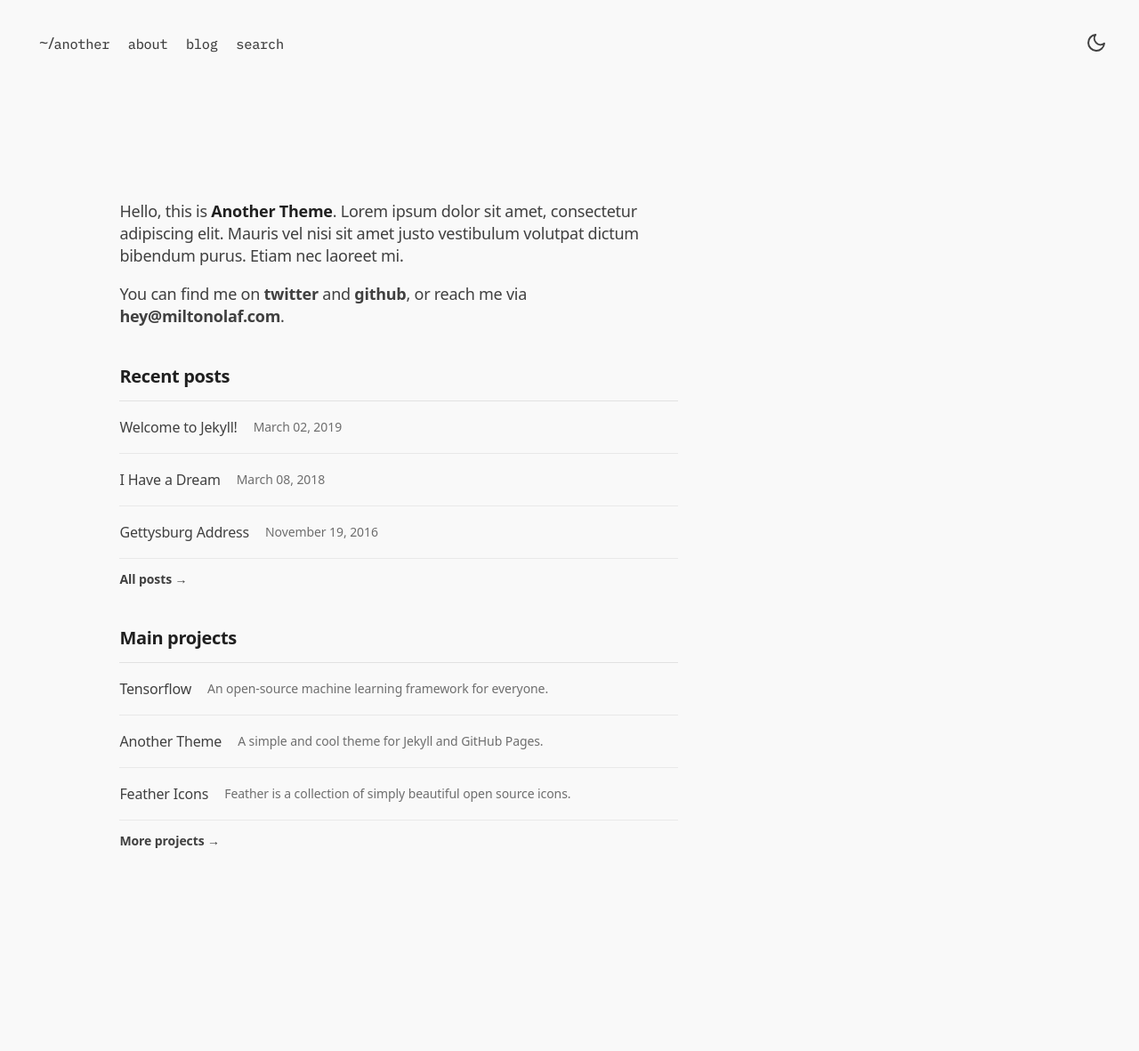
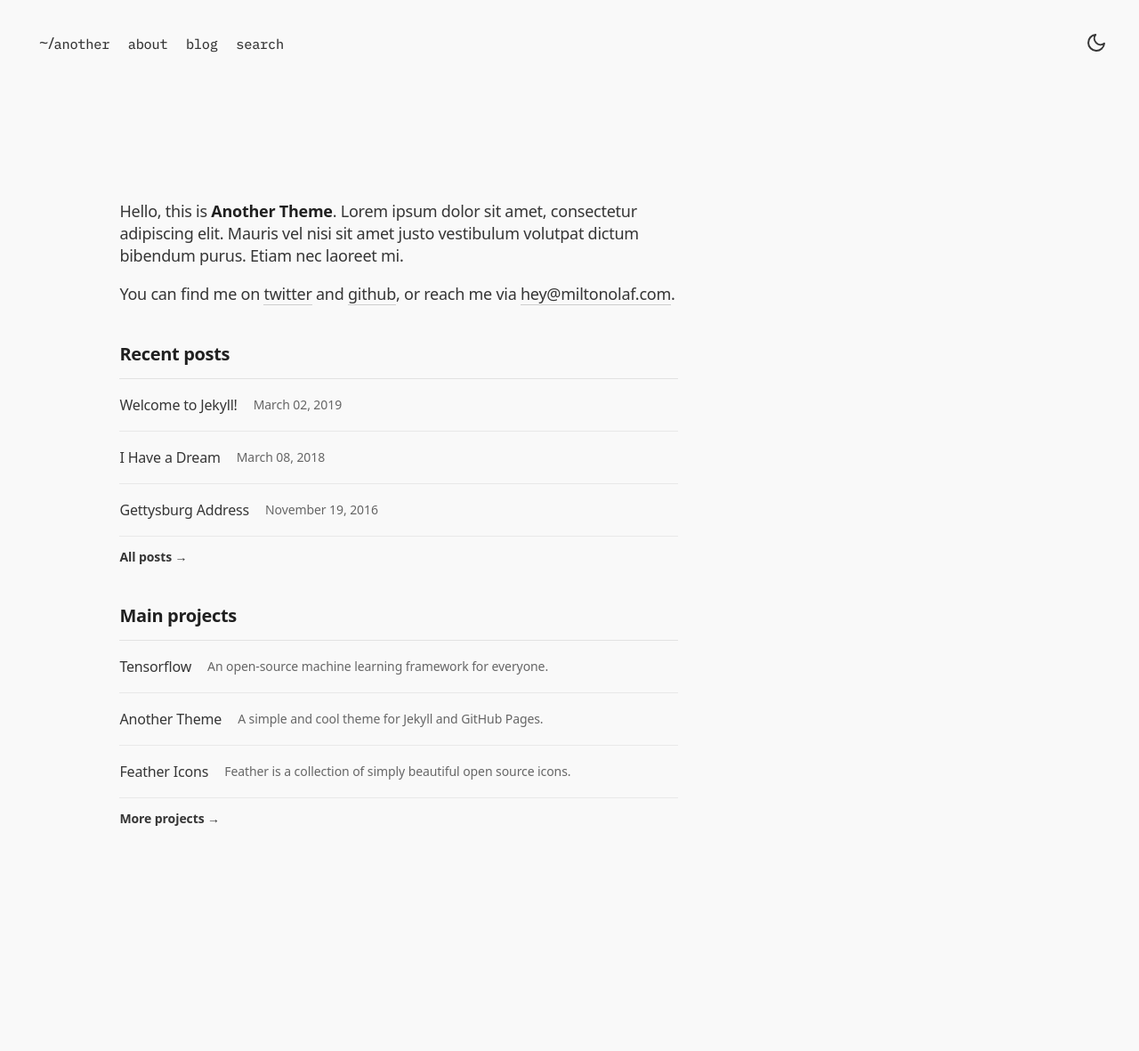
Before and after one commit to miltonparedes/another, a Jekyll site: the page built from index.md, in a window 1280 px wide. Shown: the whole page at 89% size. Built offline with Jekyll 4.4.1, drawn with Linux system fonts in a browser that asks for light colours; some web fonts are replaced; after the commit the page ends 1156 px from its top, so only the background shows below that.

Commit message:
Update links style

```diff
--- a/_sass/another/_base.scss
+++ b/_sass/another/_base.scss
@@ -35,7 +35,7 @@ html {
 }
 
 body {
-  color: rgba(var(--rgb-primary), 0.85);
+  color: rgba(var(--rgb-primary), 0.90);
   background-color: var(--bg-color);
   -webkit-text-size-adjust: 100%;
   -ms-text-size-adjust: 100%;
@@ -44,13 +44,13 @@ body {
 // No `:visited` state is required by default (browsers will use `a`)
 a {
   color: inherit;
-  font-weight: 600;
   text-decoration: none;
+  border-bottom: 1px solid rgb(var(--rgb-primary), 0.2);
   outline: inherit;
   // `:focus` is linked to `:hover` for basic accessibility
   &:hover,
   &:focus {
-    opacity: 0.8;
+    color: rgb(var(--rgb-primary), 0.75);
   }
 
   strong {
--- a/_sass/another/_feed.scss
+++ b/_sass/another/_feed.scss
@@ -18,7 +18,7 @@
       -webkit-box-align: center;
       -ms-flex-align: center;
       align-items: center;
-
+      border-bottom: 0;
       padding: 1rem 0;
 
       .post-title {
@@ -47,4 +47,5 @@
   @include properties($body-sm);
 
   font-weight: 600 !important;
+  border-bottom: 0;
 }
--- a/_sass/another/_menu.scss
+++ b/_sass/another/_menu.scss
@@ -13,6 +13,7 @@
       padding: 0.45rem;
 
       a{
+        border-bottom: 0;
         font-family: $code-font-family;
         font-weight: 450;
         font-size: 0.85rem;
```
